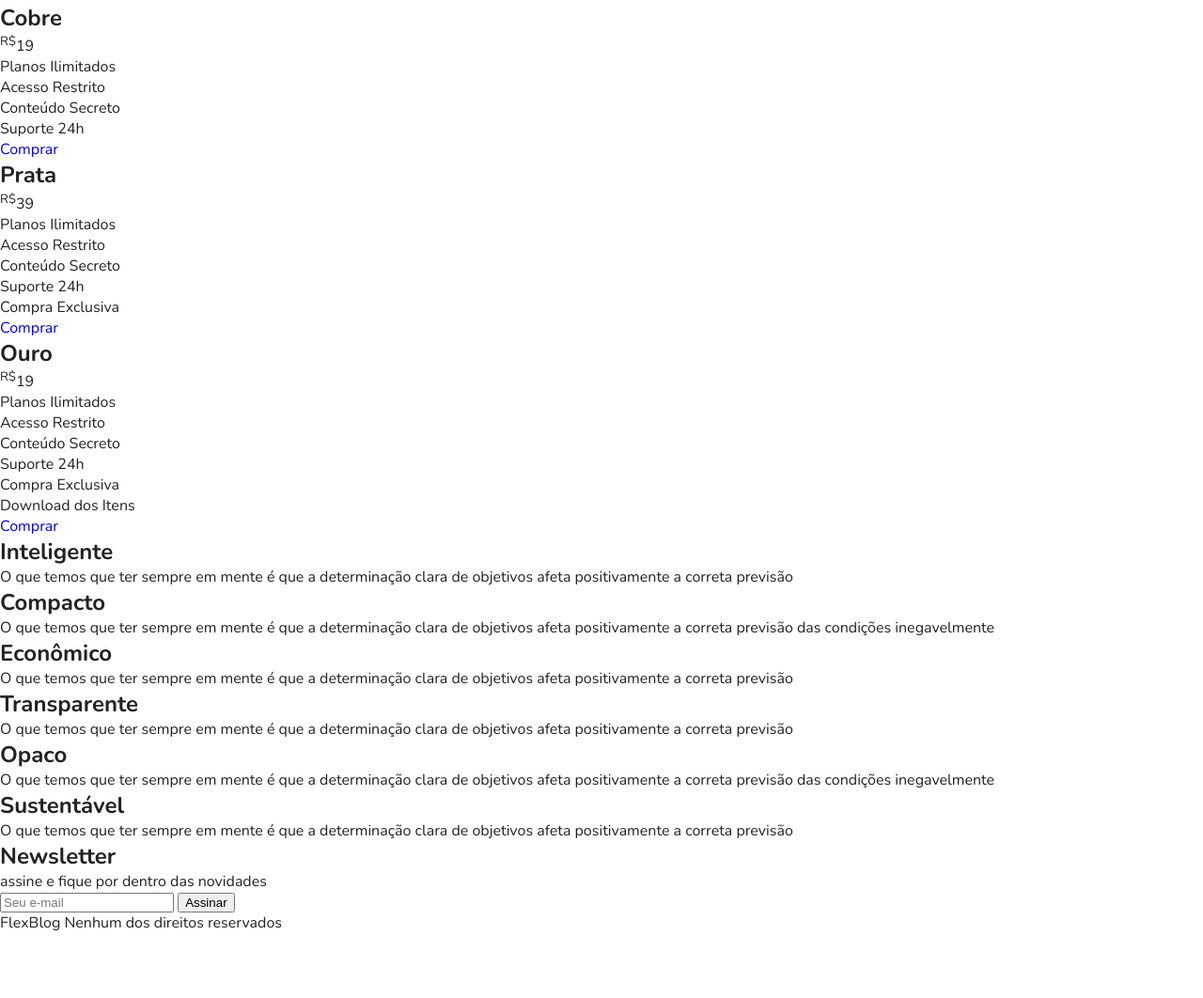
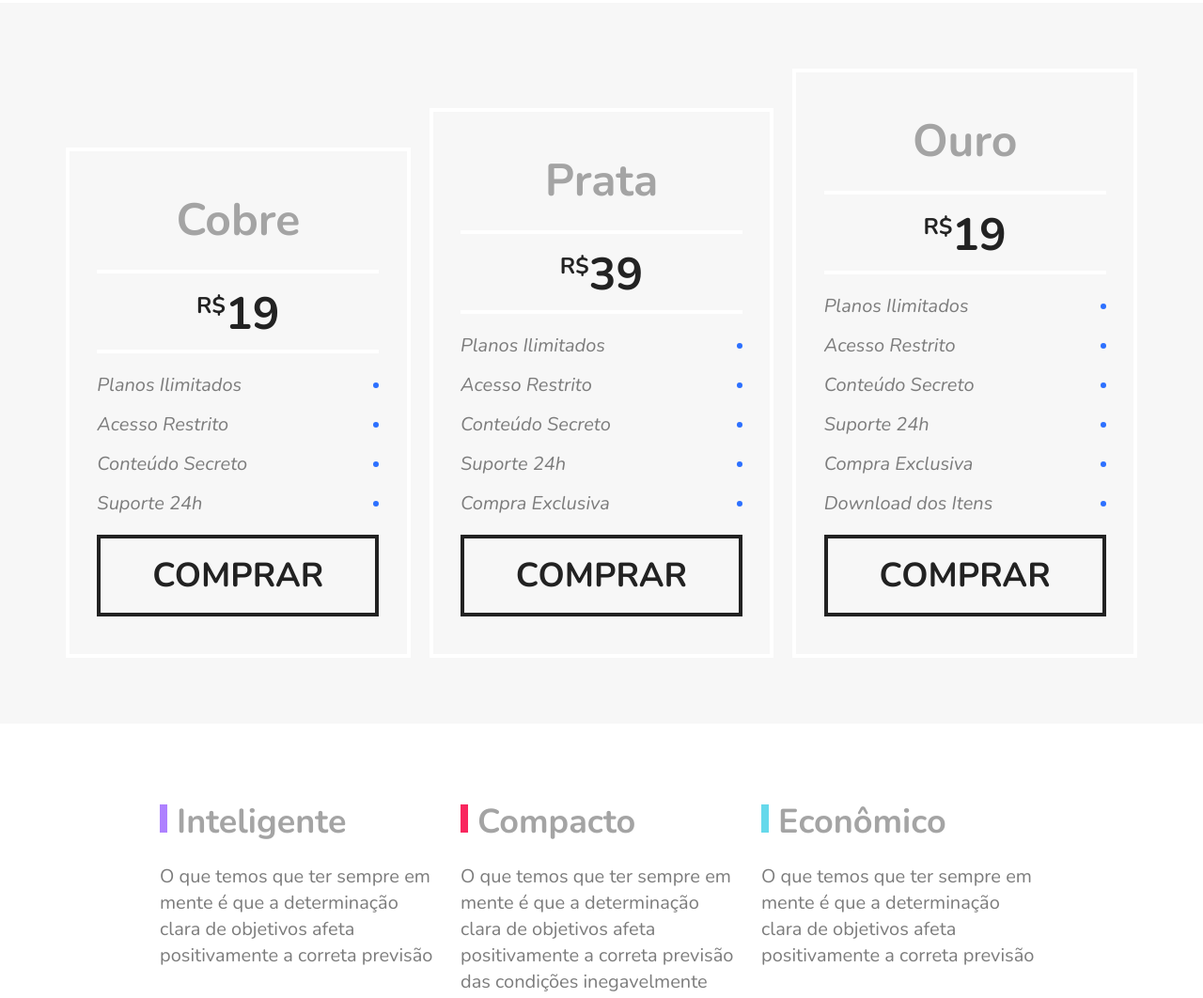
Before and after one commit to Victor-Bueno/Flexbox-Study, a plain HTML site: page index.html in a window 1280 px wide. Shown: the part 1838-2900 px from the top of the page at 94% size. Before the commit the page ends 2831 px from the top, so only its background shows below. Drawn offline with nearby package versions, Linux system fonts and the light colour scheme.

Commit message:
Prices, quality and newsletter sections done.

```diff
--- a/css/style.css
+++ b/css/style.css
@@ -173,3 +173,204 @@ img {
 .azul {
     border-top: 8px solid #66d9eb;
 }
+
+/* Prices */
+
+.preco {
+    background: #f7f7f7;
+    padding: 60px;
+    display: flex;
+    flex-wrap: wrap;
+    align-items: flex-end;
+}
+
+.preco-item {
+    flex: 1 1 260px;
+    border: 4px solid #fff;
+    padding: 20px;
+    margin: 10px;
+}
+
+.preco-item h2 {
+    font-size: 3em;
+    color: #a4a4a4;
+    text-align: center;
+    margin-top: 20px;
+}
+
+.preco-item span {
+    max-width: 300px;
+    margin: 20px auto;
+    display: block;
+    padding: 10px 0 5px 0;
+    border-top: 4px solid #fff;
+    border-bottom: 4px solid #fff;
+    text-align: center;
+    font-size: 3em;
+    font-weight: bold;
+}
+
+.preco-item sup {
+    font-size: 1.5rem;
+}
+
+.preco-item ul {
+    max-width: 300px;
+    margin: 20px auto;
+    font-size: 1.25em;
+    font-style: italic;
+    color: #7c7c7c;
+}
+
+.preco-item li {
+    display: flex;
+    justify-content: space-between;
+    align-items: center;
+    margin-bottom: 15px;
+}
+
+.preco-item li::after {
+    content: '';
+    display: block;
+    width: 6px;
+    height: 6px;
+    background: #2c70ff;
+    border-radius: 50%;
+}
+
+.preco-item a {
+    max-width: 300px;
+    display: block;
+    margin: 20px auto;
+    border: 4px solid;
+    color: #222;
+    text-transform: uppercase;
+    font-weight: bold;
+    font-size: 2.25em;
+    padding: 15px 0;
+    text-align: center;
+}
+
+@media (max-width: 800px) {
+    .preco {
+        padding-left: 10px;
+        padding-right: 10px;
+    }
+
+    .preco .preco:nth-child(3) {
+        order: -2
+    }
+
+    .preco .preco:nth-child(2) {
+        order: -1
+    }
+}
+
+/* Quality */
+
+.qualidade {
+    max-width: 960px;
+    margin: 60px auto;
+    display: flex;
+    flex-wrap: wrap;
+}
+
+.qualidade-item {
+    flex: 1 1 300px;
+    margin: 20px 10px;
+}
+
+.qualidade-item h2 {
+    font-size: 2.25em;
+    color: #a4a4a4;
+    margin-bottom: 20px;
+}
+
+.qualidade-item h2::before {
+    content: '';
+    display: inline-block;
+    width: 8px;
+    height: 30px;
+    margin-right: 10px;
+    background: blue;
+}
+
+.qualidade-item:nth-of-type(3n + 1) h2::before {
+    background: #ae81ff;
+}
+
+.qualidade-item:nth-of-type(3n + 2) h2::before {
+    background: #f9265e;
+}
+
+.qualidade-item:nth-of-type(3n) h2::before {
+    background: #66d9eb;
+}
+
+.qualidade-item p {
+    font-size: 1.25em;
+    line-height: 1.4;
+    color: #7c7c7c;
+}
+
+/* Newsletter */
+
+.newsletter {
+    background: #f7f7f7;
+    padding: 60px calc((100% - 960px) / 2);
+    display: flex;
+    flex-wrap: wrap;
+}
+
+.newsletter-info {
+    flex: 1 1 260px;
+    margin: 0 10px;
+}
+
+.newsletter-info h1 {
+    font-size: 3em;
+    color: #a4a4a4;
+}
+
+.newsletter-info p {
+    font-size: 1.125em;
+    font-style: italic;
+    max-width: 200px;
+    color: #7c7c7c;
+    margin-bottom: 10px;
+}
+
+.newsletter-form {
+    flex: 2 1 200px;
+    margin: 0 10px;
+    align-self: center;
+    display: flex;
+    flex-wrap: wrap;
+}
+
+.newsletter-form input {
+    font-family: 'Nunito', Helvetica, Arial, sans-serif;
+    flex: 3 1 200px;
+    font-size: 1.25em;
+    color: #7c7c7c;
+    font-style: italic;
+    border: 4px solid #2c70ff;
+    background: transparent;
+    padding: 10px;
+    margin: 0px;
+    border-radius: 0px;
+}
+
+.newsletter-form button {
+    flex: 1 1 200px;
+    font-family: 'Nunito', Helvetica, Arial, sans-serif;
+    font-size: 2.25em;
+    font-weight: bold;
+    text-transform: uppercase;
+    background: #2c70ff;
+    color: #fff;
+    margin: 0;
+    cursor: pointer;
+    border: 0px;
+    padding: 15px 10px;
+}
```
